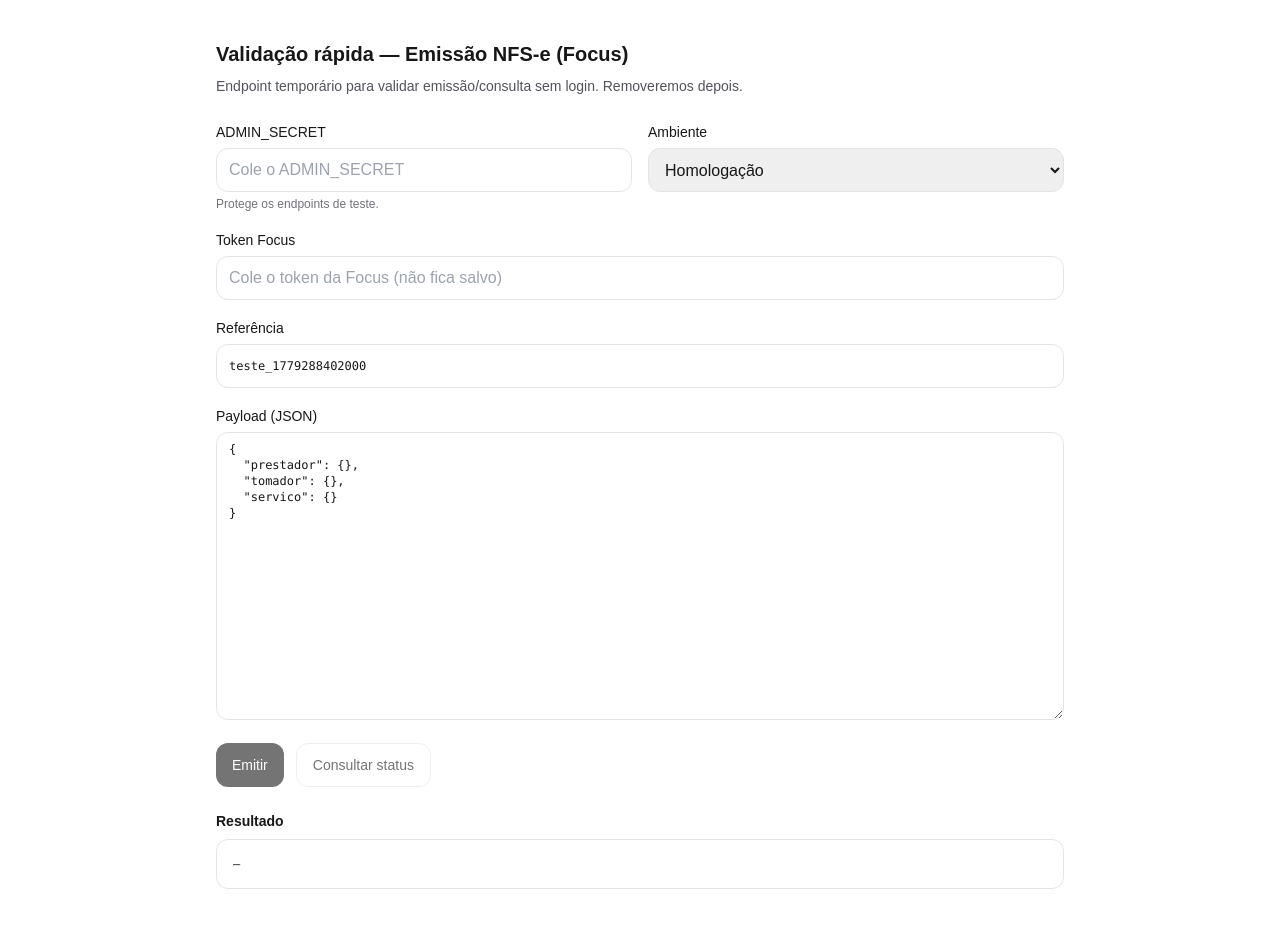
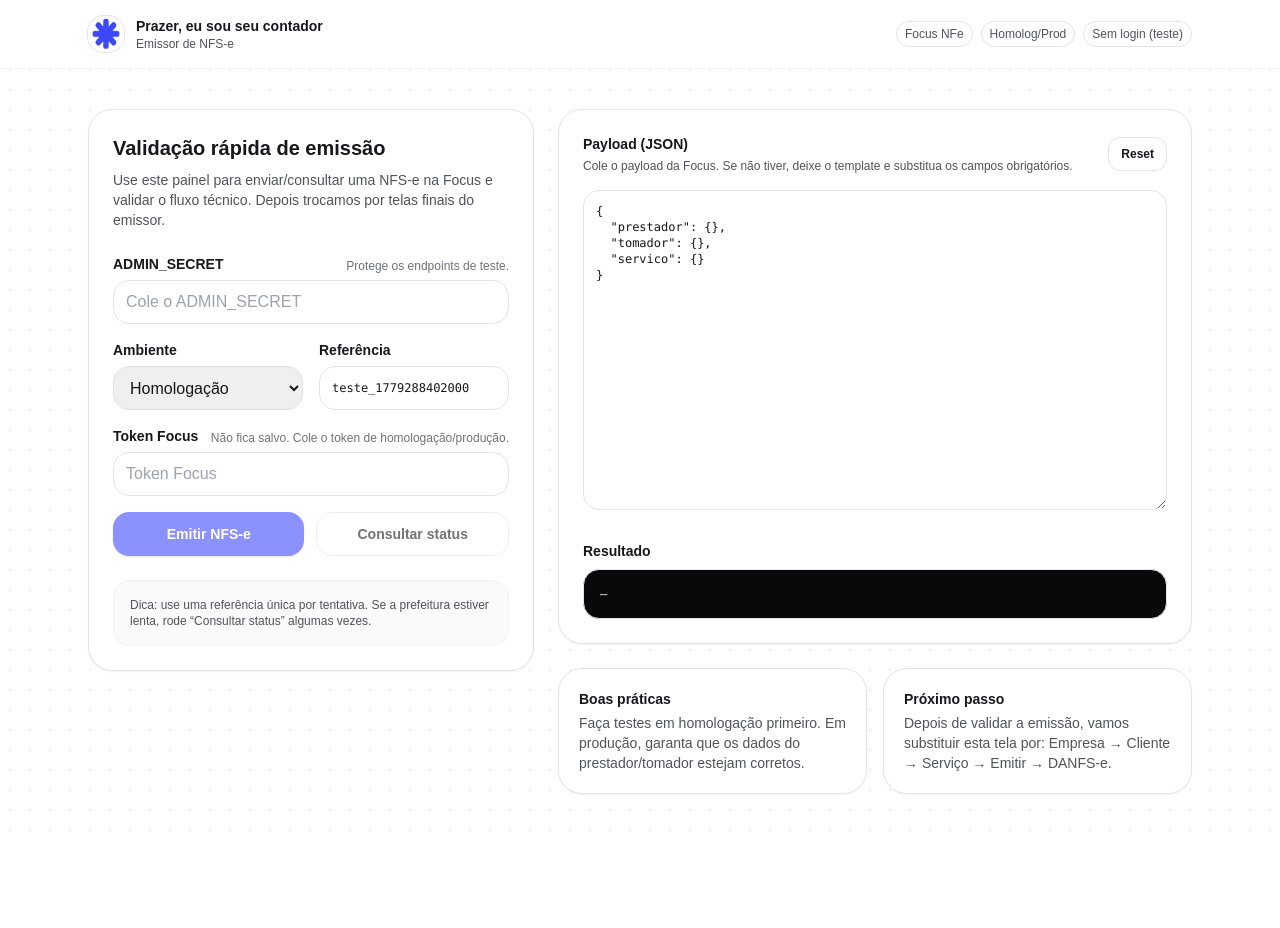
Before and after one commit to vitormaria1/emissor, a Next.js app in the folder apps/web/: page /emit-test in a window 1280 px wide. After the commit the page ends 834 px from the top, so only its background shows below. Built offline with nearby package versions, Linux system fonts and the light colour scheme.

Commit message:
feat(ui): brand emit-test as 'Prazer, eu sou seu contador'

```diff
--- a/apps/web/src/app/emit-test/page.tsx
+++ b/apps/web/src/app/emit-test/page.tsx
@@ -1,6 +1,7 @@
 'use client';
 
 import { useMemo, useState } from 'react';
+import Image from 'next/image';
 
 type Env = 'HOMOLOGATION' | 'PRODUCTION';
 
@@ -62,76 +63,89 @@ export default function EmitTestPage() {
   }
 
   return (
-    <div className="mx-auto w-full max-w-4xl px-6 py-10">
-      <h1 className="text-xl font-semibold">Validação rápida — Emissão NFS-e (Focus)</h1>
+    <div className="bg-grid min-h-dvh bg-white">
+      <header className="border-b border-zinc-100 bg-white/70 backdrop-blur">
+        <div className="mx-auto flex w-full max-w-6xl items-center justify-between px-6 py-4">
+          <div className="flex items-center gap-3">
+            <div className="relative h-9 w-9 overflow-hidden rounded-2xl ring-1 ring-zinc-200">
+              <Image src="/prazer-logo.png" alt="Prazer, eu sou seu contador" fill />
+            </div>
+            <div className="leading-tight">
+              <p className="text-sm font-semibold text-zinc-900">Prazer, eu sou seu contador</p>
+              <p className="text-xs text-zinc-600">Emissor de NFS-e</p>
+            </div>
+          </div>
+
+          <div className="hidden items-center gap-2 text-xs text-zinc-600 md:flex">
+            <span className="rounded-full border border-zinc-200 bg-white px-2 py-1">Focus NFe</span>
+            <span className="rounded-full border border-zinc-200 bg-white px-2 py-1">Homolog/Prod</span>
+            <span className="rounded-full border border-zinc-200 bg-white px-2 py-1">Sem login (teste)</span>
+          </div>
+        </div>
+      </header>
+
+      <main className="mx-auto w-full max-w-6xl px-6 py-10">
+        <div className="grid gap-6 lg:grid-cols-12">
+          <section className="lg:col-span-5">
+            <div className="rounded-3xl border border-zinc-200 bg-white p-6 shadow-sm">
+              <h1 className="text-xl font-semibold text-zinc-900">Validação rápida de emissão</h1>
               <p className="mt-2 text-sm text-zinc-600">
-        Endpoint temporário para validar emissão/consulta sem login. Removeremos depois.
+                Use este painel para enviar/consultar uma NFS-e na Focus e validar o fluxo técnico. Depois
+                trocamos por telas finais do emissor.
               </p>
 
-      <div className="mt-6 grid gap-4 md:grid-cols-2">
-        <div className="space-y-1">
-          <label className="text-sm font-medium">ADMIN_SECRET</label>
+              <div className="mt-6 grid gap-4">
+                <Field label="ADMIN_SECRET" hint="Protege os endpoints de teste.">
                   <input
                     value={adminSecret}
                     onChange={(e) => setAdminSecret(e.target.value)}
-            className="h-11 w-full rounded-xl border border-zinc-200 px-3 outline-none focus:border-zinc-400"
+                    className="h-11 w-full rounded-2xl border border-zinc-200 px-3 outline-none focus:border-[var(--brand)] focus:ring-4 focus:ring-[color:rgba(63,75,255,0.10)]"
                     placeholder="Cole o ADMIN_SECRET"
                   />
-          <p className="text-xs text-zinc-500">Protege os endpoints de teste.</p>
-        </div>
+                </Field>
 
-        <div className="space-y-1">
-          <label className="text-sm font-medium">Ambiente</label>
+                <div className="grid gap-4 md:grid-cols-2">
+                  <Field label="Ambiente">
                     <select
                       value={environment}
                       onChange={(e) => setEnvironment(e.target.value as Env)}
-            className="h-11 w-full rounded-xl border border-zinc-200 px-3 outline-none focus:border-zinc-400"
+                      className="h-11 w-full rounded-2xl border border-zinc-200 px-3 outline-none focus:border-[var(--brand)] focus:ring-4 focus:ring-[color:rgba(63,75,255,0.10)]"
                     >
                       <option value="HOMOLOGATION">Homologação</option>
                       <option value="PRODUCTION">Produção</option>
                     </select>
+                  </Field>
+
+                  <Field label="Referência">
+                    <input
+                      value={reference}
+                      onChange={(e) => setReference(e.target.value)}
+                      className="h-11 w-full rounded-2xl border border-zinc-200 px-3 font-mono text-xs outline-none focus:border-[var(--brand)] focus:ring-4 focus:ring-[color:rgba(63,75,255,0.10)]"
+                    />
+                  </Field>
                 </div>
 
-        <div className="space-y-1 md:col-span-2">
-          <label className="text-sm font-medium">Token Focus</label>
+                <Field label="Token Focus" hint="Não fica salvo. Cole o token de homologação/produção.">
                   <input
                     value={token}
                     onChange={(e) => setToken(e.target.value)}
-            className="h-11 w-full rounded-xl border border-zinc-200 px-3 outline-none focus:border-zinc-400"
-            placeholder="Cole o token da Focus (não fica salvo)"
+                    className="h-11 w-full rounded-2xl border border-zinc-200 px-3 outline-none focus:border-[var(--brand)] focus:ring-4 focus:ring-[color:rgba(63,75,255,0.10)]"
+                    placeholder="Token Focus"
                   />
-        </div>
+                </Field>
 
-        <div className="space-y-1 md:col-span-2">
-          <label className="text-sm font-medium">Referência</label>
-          <input
-            value={reference}
-            onChange={(e) => setReference(e.target.value)}
-            className="h-11 w-full rounded-xl border border-zinc-200 px-3 font-mono text-xs outline-none focus:border-zinc-400"
-          />
-        </div>
-
-        <div className="space-y-1 md:col-span-2">
-          <label className="text-sm font-medium">Payload (JSON)</label>
-          <textarea
-            value={payload}
-            onChange={(e) => setPayload(e.target.value)}
-            className="min-h-72 w-full rounded-xl border border-zinc-200 px-3 py-2 font-mono text-xs outline-none focus:border-zinc-400"
-          />
-        </div>
-
-        <div className="flex gap-3 md:col-span-2">
+                <div className="flex flex-col gap-3 sm:flex-row">
                   <button
                     disabled={!canSubmit || loading}
-            className="h-11 rounded-xl bg-zinc-900 px-4 text-sm font-medium text-white hover:bg-zinc-800 disabled:opacity-60"
+                    className="h-11 w-full rounded-2xl bg-[var(--brand)] px-4 text-sm font-semibold text-white shadow-sm shadow-[color:rgba(63,75,255,0.25)] hover:brightness-95 disabled:opacity-60"
                     onClick={emit}
                     type="button"
                   >
-            {loading ? 'Processando…' : 'Emitir'}
+                    {loading ? 'Enviando…' : 'Emitir NFS-e'}
                   </button>
                   <button
                     disabled={!canSubmit || loading}
-            className="h-11 rounded-xl border border-zinc-200 bg-white px-4 text-sm font-medium text-zinc-900 hover:bg-zinc-50 disabled:opacity-60"
+                    className="h-11 w-full rounded-2xl border border-zinc-200 bg-white px-4 text-sm font-semibold text-zinc-900 hover:bg-zinc-50 disabled:opacity-60"
                     onClick={consult}
                     type="button"
                   >
@@ -140,12 +154,90 @@ export default function EmitTestPage() {
                 </div>
               </div>
 
+              <div className="mt-6 rounded-2xl border border-zinc-100 bg-zinc-50 p-4 text-xs text-zinc-600">
+                Dica: use uma referência única por tentativa. Se a prefeitura estiver lenta, rode “Consultar status”
+                algumas vezes.
+              </div>
+            </div>
+          </section>
+
+          <section className="lg:col-span-7">
+            <div className="rounded-3xl border border-zinc-200 bg-white p-6 shadow-sm">
+              <div className="flex items-center justify-between gap-4">
+                <div>
+                  <h2 className="text-sm font-semibold text-zinc-900">Payload (JSON)</h2>
+                  <p className="mt-1 text-xs text-zinc-600">
+                    Cole o payload da Focus. Se não tiver, deixe o template e substitua os campos obrigatórios.
+                  </p>
+                </div>
+                <button
+                  className="rounded-xl border border-zinc-200 bg-white px-3 py-2 text-xs font-semibold text-zinc-900 hover:bg-zinc-50"
+                  type="button"
+                  onClick={() => {
+                    setPayload('{\n  "prestador": {},\n  "tomador": {},\n  "servico": {}\n}\n');
+                    setResult('');
+                  }}
+                >
+                  Reset
+                </button>
+              </div>
+
+              <textarea
+                value={payload}
+                onChange={(e) => setPayload(e.target.value)}
+                className="mt-4 min-h-80 w-full rounded-2xl border border-zinc-200 bg-white px-3 py-3 font-mono text-xs outline-none focus:border-[var(--brand)] focus:ring-4 focus:ring-[color:rgba(63,75,255,0.10)]"
+              />
+
               <div className="mt-6">
-        <h2 className="text-sm font-semibold">Resultado</h2>
-        <pre className="mt-2 overflow-auto rounded-xl border border-zinc-200 bg-white p-4 text-xs">
+                <h2 className="text-sm font-semibold text-zinc-900">Resultado</h2>
+                <pre className="mt-2 max-h-[420px] overflow-auto rounded-2xl border border-zinc-200 bg-zinc-950 p-4 text-xs text-zinc-50">
                   {result || '—'}
                 </pre>
               </div>
             </div>
+
+            <div className="mt-6 grid gap-4 md:grid-cols-2">
+              <InfoCard
+                title="Boas práticas"
+                body="Faça testes em homologação primeiro. Em produção, garanta que os dados do prestador/tomador estejam corretos."
+              />
+              <InfoCard
+                title="Próximo passo"
+                body="Depois de validar a emissão, vamos substituir esta tela por: Empresa → Cliente → Serviço → Emitir → DANFS-e."
+              />
+            </div>
+          </section>
+        </div>
+      </main>
+    </div>
   );
 }
+
+function Field({
+  label,
+  hint,
+  children,
+}: {
+  label: string;
+  hint?: string;
+  children: React.ReactNode;
+}) {
+  return (
+    <div className="space-y-1.5">
+      <div className="flex items-end justify-between gap-3">
+        <label className="text-sm font-semibold text-zinc-900">{label}</label>
+        {hint ? <span className="text-xs text-zinc-500">{hint}</span> : null}
+      </div>
+      {children}
+    </div>
+  );
+}
+
+function InfoCard({ title, body }: { title: string; body: string }) {
+  return (
+    <div className="rounded-3xl border border-zinc-200 bg-white p-5 shadow-sm">
+      <p className="text-sm font-semibold text-zinc-900">{title}</p>
+      <p className="mt-1 text-sm text-zinc-600">{body}</p>
+    </div>
+  );
+}
--- a/apps/web/src/app/globals.css
+++ b/apps/web/src/app/globals.css
@@ -5,6 +5,8 @@
 :root {
   --background: #ffffff;
   --foreground: #171717;
+  --brand: #3f4bff;
+  --brand-2: #7c3aed;
 }
 
 @media (prefers-color-scheme: dark) {
@@ -19,3 +21,8 @@ body {
   color: var(--foreground);
   font-family: Arial, Helvetica, sans-serif;
 }
+
+.bg-grid {
+  background-image: radial-gradient(rgba(15, 23, 42, 0.08) 1px, transparent 1px);
+  background-size: 20px 20px;
+}
--- a/apps/web/src/app/layout.tsx
+++ b/apps/web/src/app/layout.tsx
@@ -1,20 +1,20 @@
-import type { Metadata } from "next";
-import { Geist, Geist_Mono } from "next/font/google";
-import "./globals.css";
+import type { Metadata } from 'next';
+import { Geist, Geist_Mono } from 'next/font/google';
+import './globals.css';
 
 const geistSans = Geist({
-  variable: "--font-geist-sans",
-  subsets: ["latin"],
+  variable: '--font-geist-sans',
+  subsets: ['latin'],
 });
 
 const geistMono = Geist_Mono({
-  variable: "--font-geist-mono",
-  subsets: ["latin"],
+  variable: '--font-geist-mono',
+  subsets: ['latin'],
 });
 
 export const metadata: Metadata = {
-  title: "Create Next App",
-  description: "Generated by create next app",
+  title: 'Emissor NFS-e | Prazer, eu sou seu contador',
+  description: 'Emissão moderna e simples de NFS-e com integração Focus NFe.',
 };
 
 export default function RootLayout({
@@ -24,7 +24,7 @@ export default function RootLayout({
 }>) {
   return (
     <html
-      lang="en"
+      lang="pt-BR"
       className={`${geistSans.variable} ${geistMono.variable} h-full antialiased`}
     >
       <body className="min-h-full flex flex-col">{children}</body>
```
Also changed, not shown: apps/web/public/prazer-logo.png (added). Lines whose indentation alone changed are shown as unchanged.
